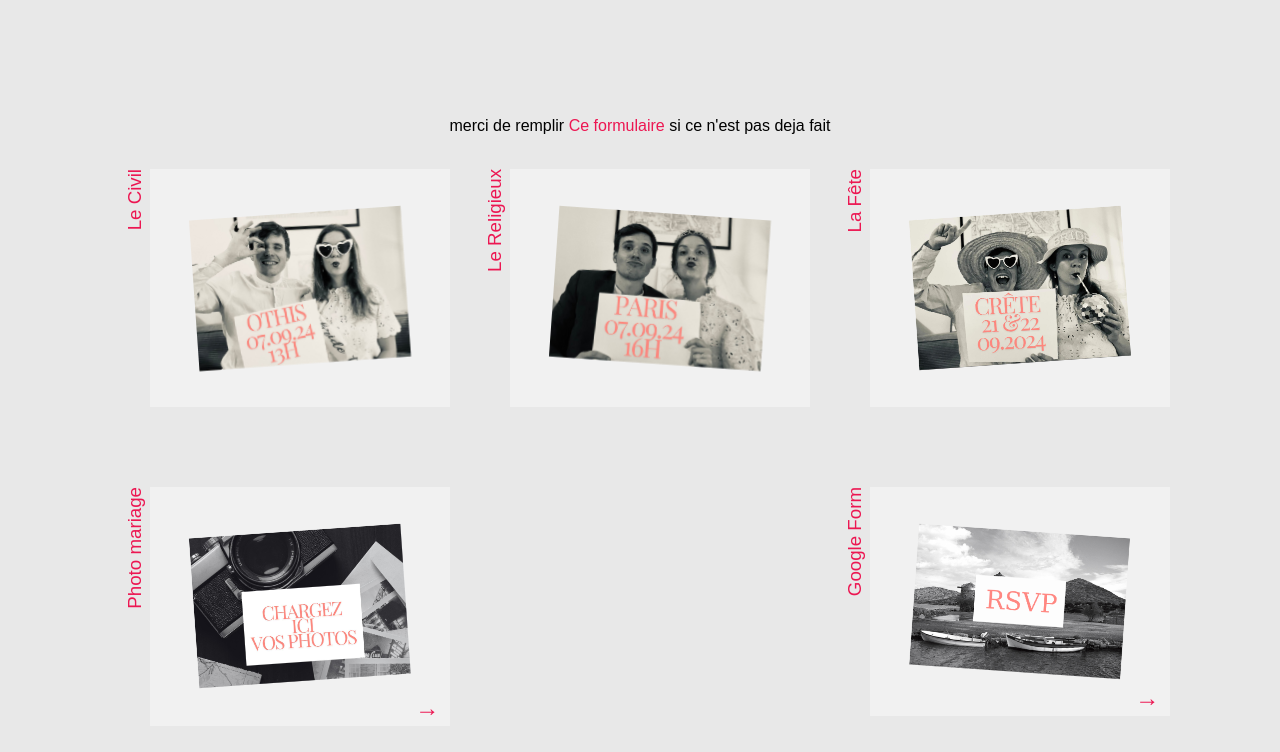
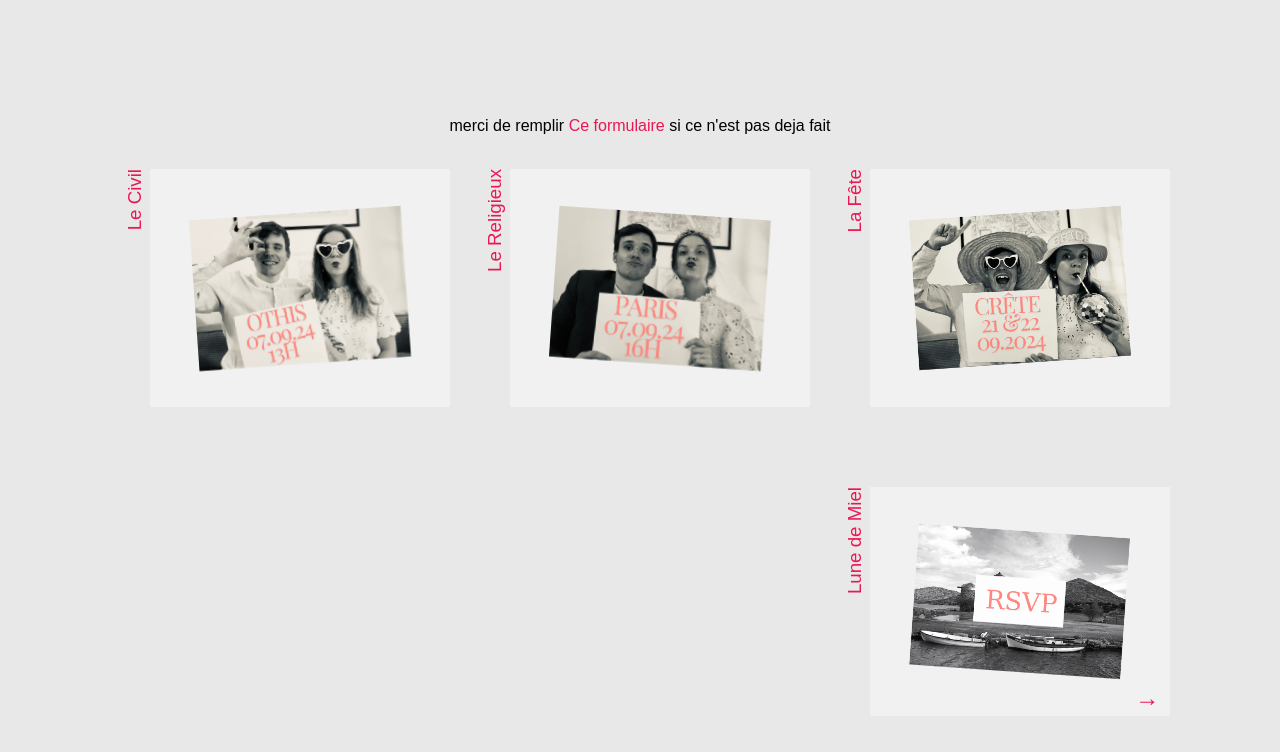
Before and after one commit to mathieurella/testm, a plain HTML site: page index.html in a window 1280 px wide. Shown: the part 80-832 px from the top of the page. Drawn offline with Linux system fonts and the light colour scheme.

Commit message:
Update index.html

```diff
--- a/index.html
+++ b/index.html
@@ -87,17 +87,10 @@
 						<div class="grid__item-wrap">
 							<img class="grid__item-img" src="img/IMG5.png" alt="Some image" />
 						</div>
-						<h3 class="grid__item-title">Google Form</h3>
+						<h3 class="grid__item-title">Lune de Miel</h3>
 						<h4 class="grid__item-number">→</h4>
 					</a>
-					<a href="#" class="grid__item">
-						<div class="grid__item-bg"></div>
-						<div class="grid__item-wrap">
-							<img class="grid__item-img" src="img/IMG4.jpg" alt="Some image" />
-						</div>
-						<h3 class="grid__item-title">Photo mariage</h3>
-						<h4 class="grid__item-number">→</h4>
-					</a>
+
 
 
 
@@ -207,9 +200,9 @@
 						<img class="content__item-img" src="img/IMG5.png" alt="Some image" />
 						<h2 class="content__item-title"></h2>
 					</div>
-					<h3 class="content__item-subtitle">Formulaire a remplir</h3>
+					<h3 class="content__item-subtitle">Participez à notre Lune de Miel</h3>
 					<div class="content__item-text">
-						<p>Si vous ne l'avez toujours pas fait merci de remplir <a href="https://docs.google.com/forms/d/1ap-4e4_bW-VZT2hj5LVYZSKRxoEhLxIQNeKdRq30r0E/edit?pli=1">ce formulaire</a></p>
+						<p>Si l'envie vous en dit de nous aider à financer notre Lune de Miel voici <a href="https://stripe.com/">unlien vers notre cagnotte</a></p>
 					</div>
 				</div> <!-- /content__item -->
 				<div class="content__item">
```
